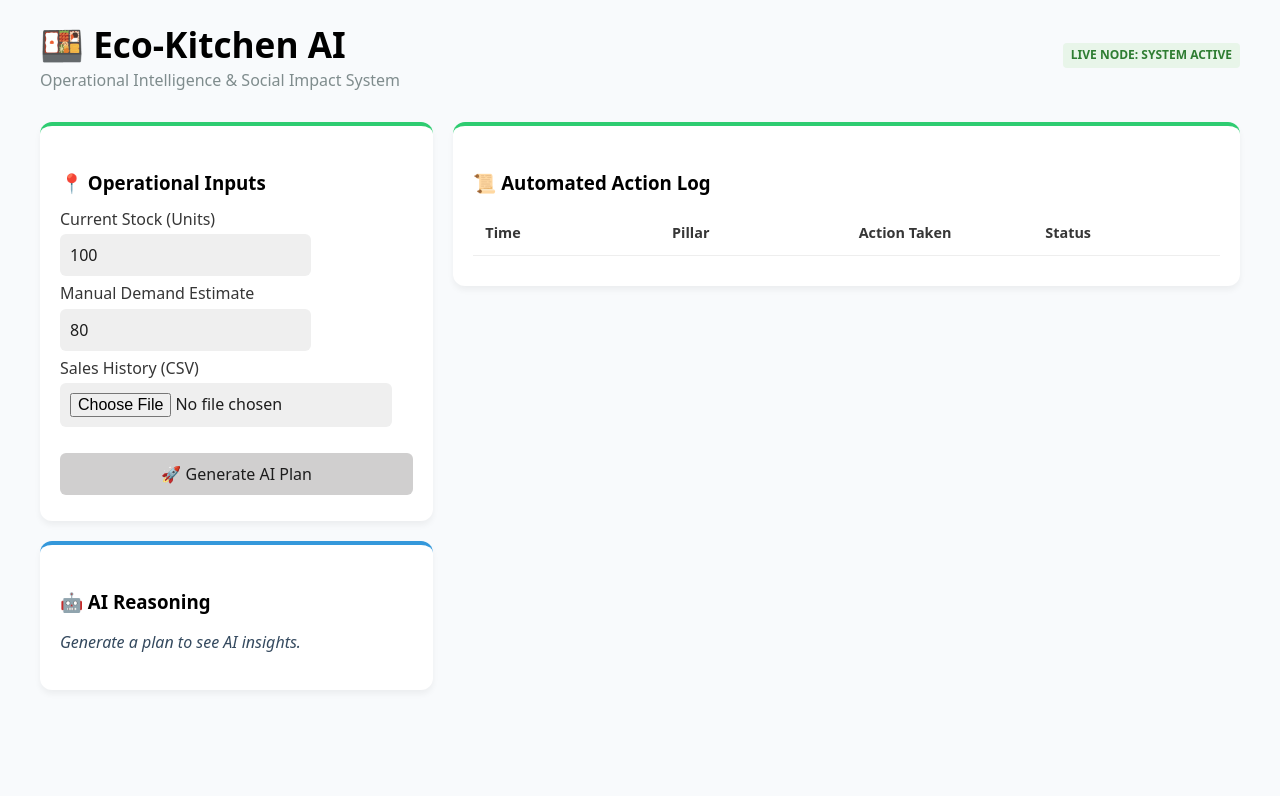
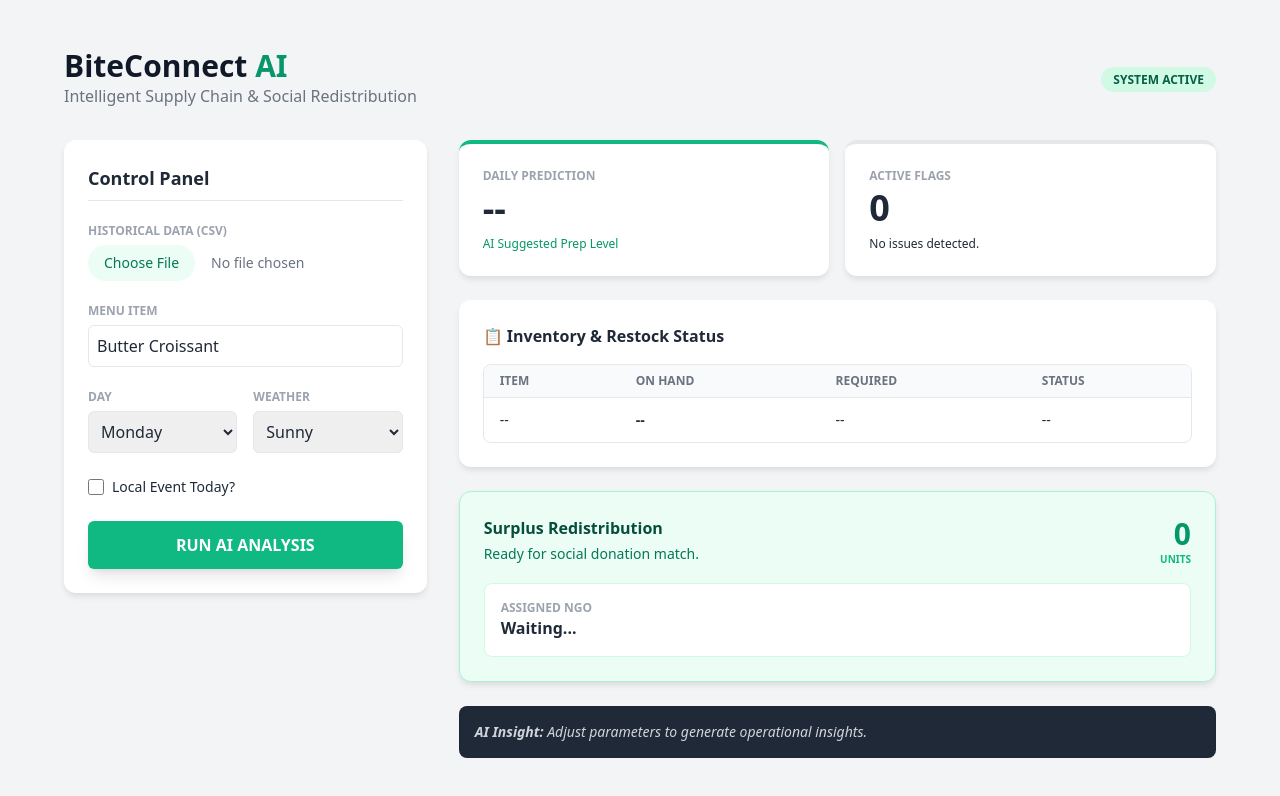
Before and after one commit to AbhignaReddy10/Codettes_KLH, a plain HTML site: page index.html in a window 1280 px wide. Drawn offline with nearby package versions, Linux system fonts and the light colour scheme.

Commit message:
Update index.html for AI Food Logic branding

```diff
--- a/index.html
+++ b/index.html
@@ -3,176 +3,196 @@
 <head>
     <meta charset="UTF-8">
     <meta name="viewport" content="width=device-width, initial-scale=1.0">
-    <title>BiteConnect| Smart Supply Chain</title>
-    <link rel="stylesheet" href="https://cdn.jsdelivr.net/npm/water.css@2/out/light.css">
+    <title>BiteConnect | AI Food Logic</title>
+    <script src="https://cdn.tailwindcss.com"></script>
     <style>
-        body { max-width: 1200px; margin: 20px auto; background-color: #f8fafc; }
-        .dashboard-grid { display: grid; grid-template-columns: 1fr 2fr; gap: 20px; }
-        .card { background: white; padding: 20px; border-radius: 12px; box-shadow: 0 4px 6px rgba(0,0,0,0.05); margin-bottom: 20px; border-top: 4px solid #2ecc71; }
-        .pillar-card { border-top: 4px solid #3498db; }
-        .metric { font-size: 2rem; font-weight: bold; color: #2c3e50; margin: 10px 0; }
-        .label { font-size: 0.8rem; text-transform: uppercase; color: #7f8c8d; letter-spacing: 1px; }
-        .inventory-banner { padding: 15px; border-radius: 8px; margin-top: 10px; font-weight: bold; text-align: center; }
-        .log-table { width: 100%; border-collapse: collapse; margin-top: 15px; font-size: 0.9rem; }
-        .log-table th, .log-table td { padding: 12px; border-bottom: 1px solid #eee; text-align: left; }
-        .badge { padding: 4px 8px; border-radius: 4px; font-size: 0.75rem; font-weight: bold; }
-        .badge-prediction { background: #e1f5fe; color: #0288d1; }
-        .badge-inventory { background: #fff3e0; color: #f57c00; }
-        .badge-social { background: #e8f5e9; color: #2e7d32; }
-        #loader { display: none; text-align: center; margin: 10px 0; font-style: italic; color: #2ecc71; }
+        body { background-color: #f3f4f6; color: #1f2937; }
+        .card { background: white; border-radius: 12px; box-shadow: 0 4px 6px -1px rgba(0,0,0,0.1); }
+        .stat-card { border-top: 4px solid #10b981; }
+        .flag-active { border-top: 4px solid #ef4444; background-color: #fef2f2; }
+        .btn-action { background-color: #10b981; color: white; transition: all 0.2s; }
+        .btn-action:hover { background-color: #059669; transform: translateY(-1px); }
     </style>
 </head>
-<body>
+<body class="p-6 lg:p-12">
 
-    <header style="display: flex; justify-content: space-between; align-items: center; margin-bottom: 30px;">
+    <div class="max-w-6xl mx-auto">
+        <header class="flex justify-between items-center mb-8">
             <div>
-            <h1 style="margin: 0;">🍱 Eco-Kitchen AI</h1>
-            <p style="margin: 0; color: #7f8c8d;">Operational Intelligence & Social Impact System</p>
+                <h1 class="text-3xl font-bold text-gray-900">BiteConnect <span class="text-emerald-600">AI</span></h1>
+                <p class="text-gray-500">Intelligent Supply Chain & Social Redistribution</p>
             </div>
-        <div style="text-align: right;">
-            <div class="badge badge-social">LIVE NODE: SYSTEM ACTIVE</div>
+            <div class="text-right">
+                <span class="bg-emerald-100 text-emerald-800 text-xs font-bold px-3 py-1 rounded-full">SYSTEM ACTIVE</span>
             </div>
         </header>
 
-    <div class="dashboard-grid">
-        <section>
-            <div class="card">
-                <h3>📍 Operational Inputs</h3>
-                <label>Current Stock (Units)</label>
-                <input type="number" id="stock" placeholder="e.g. 150" value="100">
+        <div class="grid grid-cols-1 lg:grid-cols-3 gap-8">
 
-                <label>Manual Demand Estimate</label>
-                <input type="number" id="demand" placeholder="e.g. 120" value="80">
-
-                <label>Sales History (CSV)</label>
-                <input type="file" id="csvFile">
-
-                <button onclick="analyze()" style="width: 100%; margin-top: 20px;">🚀 Generate AI Plan</button>
-                <div id="loader">Processing data & matching NGOs...</div>
+            <div class="lg:col-span-1">
+                <div class="card p-6 sticky top-8">
+                    <h2 class="text-lg font-bold mb-4 border-b pb-2">Control Panel</h2>
+                    <div class="space-y-4">
+                        <div>
+                            <label class="text-xs font-bold text-gray-400 uppercase">Historical Data (CSV)</label>
+                            <input type="file" id="csvFile" class="block w-full text-sm text-gray-500 mt-1 file:mr-4 file:py-2 file:px-4 file:rounded-full file:border-0 file:text-sm file:bg-emerald-50 file:text-emerald-700">
                         </div>
-
-            <div class="card pillar-card">
-                <h3>🤖 AI Reasoning</h3>
-                <p id="explanation" style="font-style: italic; color: #34495e;">Generate a plan to see AI insights.</p>
+                        <div>
+                            <label class="text-xs font-bold text-gray-400 uppercase">Menu Item</label>
+                            <input type="text" id="menuItem" placeholder="e.g. Butter Croissant" class="w-full border p-2 rounded-md mt-1" value="Butter Croissant">
                         </div>
-        </section>
-
-        <section>
-            <div id="resultCard" style="display:none;">
-                <div style="display: grid; grid-template-columns: 1fr 1fr; gap: 20px;">
-                    <div class="card pillar-card">
-                        <div class="label">Pillar 1: Demand Forecast</div>
-                        <div class="metric" id="forecast">0</div>
-                        <div class="badge badge-prediction">AI Predicted</div>
+                        <div class="grid grid-cols-2 gap-4">
+                            <div>
+                                <label class="text-xs font-bold text-gray-400 uppercase">Day</label>
+                                <select id="day" class="w-full border p-2 rounded-md mt-1">
+                                    <option>Monday</option><option>Tuesday</option>
+                                </select>
                             </div>
-
-                    <div class="card pillar-card">
-                        <div class="label">Pillar 2: Surplus Food</div>
-                        <div class="metric" id="surplus" style="color: #e67e22;">0</div>
-                        <div id="ngo" style="font-weight: bold; color: #3498db;">No Match</div>
+                            <div>
+                                <label class="text-xs font-bold text-gray-400 uppercase">Weather</label>
+                                <select id="weather" class="w-full border p-2 rounded-md mt-1">
+                                    <option>Sunny</option><option>Rainy</option>
+                                </select>
                             </div>
                         </div>
-
-                <div class="card pillar-card">
-                    <div class="label">Pillar 3: Inventory Status</div>
-                    <div id="inventoryStatus" class="inventory-banner">
-                        Awaiting Analysis
+                        <div class="flex items-center gap-2 py-2">
+                            <input type="checkbox" id="localEvent" class="w-4 h-4 accent-emerald-500">
+                            <span class="text-sm font-medium">Local Event Today?</span>
+                        </div>
+                        <button onclick="analyzeBiteConnect()" class="btn-action w-full py-3 rounded-md font-bold shadow-lg">RUN AI ANALYSIS</button>
                     </div>
                 </div>
             </div>
 
-            <div class="card">
-                <h3>📜 Automated Action Log</h3>
-                <table class="log-table">
-                    <thead>
+            <div class="lg:col-span-2 space-y-6">
+
+                <div class="grid grid-cols-1 md:grid-cols-2 gap-4">
+                    <div class="card p-6 stat-card">
+                        <p class="text-xs font-bold text-gray-400 uppercase">Daily Prediction</p>
+                        <div class="text-4xl font-bold mt-1" id="forecastVal">--</div>
+                        <p class="text-xs text-emerald-600 font-medium mt-2">AI Suggested Prep Level</p>
+                    </div>
+                    <div id="flagCard" class="card p-6 border-t-4 border-gray-200">
+                        <p class="text-xs font-bold text-gray-400 uppercase">Active Flags</p>
+                        <div class="text-4xl font-bold mt-1" id="flagCount">0</div>
+                        <p class="text-xs mt-2" id="flagMsg">No issues detected.</p>
+                    </div>
+                </div>
+
+                <div class="card p-6">
+                    <h3 class="font-bold text-gray-800 mb-4 flex items-center gap-2">
+                        📋 Inventory & Restock Status
+                    </h3>
+                    <div class="overflow-hidden border rounded-lg">
+                        <table class="min-w-full divide-y divide-gray-200">
+                            <thead class="bg-gray-50">
                                 <tr>
-                            <th>Time</th>
-                            <th>Pillar</th>
-                            <th>Action Taken</th>
-                            <th>Status</th>
+                                    <th class="px-4 py-2 text-left text-xs font-bold text-gray-500 uppercase">Item</th>
+                                    <th class="px-4 py-2 text-left text-xs font-bold text-gray-500 uppercase">On Hand</th>
+                                    <th class="px-4 py-2 text-left text-xs font-bold text-gray-500 uppercase">Required</th>
+                                    <th class="px-4 py-2 text-left text-xs font-bold text-gray-500 uppercase">Status</th>
                                 </tr>
                             </thead>
-                    <tbody id="logBody">
+                            <tbody id="inventoryBody" class="divide-y divide-gray-200">
+                                <tr>
+                                    <td class="px-4 py-3 text-sm" id="rowItem">--</td>
+                                    <td class="px-4 py-3 text-sm font-bold" id="rowStock">--</td>
+                                    <td class="px-4 py-3 text-sm" id="rowReq">--</td>
+                                    <td class="px-4 py-3 text-sm" id="rowStatus">--</td>
+                                </tr>
                             </tbody>
                         </table>
                     </div>
-        </section>
+                </div>
+
+                <div class="card p-6 bg-emerald-50 border-emerald-200 border">
+                    <div class="flex justify-between items-start">
+                        <div>
+                            <h3 class="font-bold text-emerald-900">Surplus Redistribution</h3>
+                            <p class="text-sm text-emerald-700 mt-1">Ready for social donation match.</p>
+                        </div>
+                        <div class="text-right">
+                            <div class="text-3xl font-bold text-emerald-600" id="surplusQty">0</div>
+                            <p class="text-[10px] font-bold uppercase text-emerald-500">Units</p>
+                        </div>
+                    </div>
+                    <div class="mt-4 p-4 bg-white rounded-lg border border-emerald-100 flex justify-between items-center">
+                        <div>
+                            <p class="text-xs font-bold text-gray-400">ASSIGNED NGO</p>
+                            <p class="font-bold text-gray-800" id="ngoName">Waiting...</p>
+                        </div>
+                        <button onclick="confirmDonation()" id="donateBtn" class="hidden px-4 py-2 bg-emerald-600 text-white text-xs font-bold rounded hover:bg-emerald-700">CONFIRM DISPATCH</button>
+                    </div>
+                </div>
+
+                <div class="p-4 bg-gray-800 text-gray-300 rounded-lg text-sm italic shadow-inner">
+                    <strong>AI Insight:</strong> <span id="reasoning">Adjust parameters to generate operational insights.</span>
+                </div>
+            </div>
+        </div>
     </div>
 
     <script>
-        async function analyze() {
-            const stock = document.getElementById("stock").value;
-            const demand = document.getElementById("demand").value;
-            const fileInput = document.getElementById("csvFile");
-            const loader = document.getElementById("loader");
-            const resultCard = document.getElementById("resultCard");
+        async function analyzeBiteConnect() {
+            const formData = new FormData();
+            formData.append("menu_item", document.getElementById("menuItem").value);
+            formData.append("day", document.getElementById("day").value);
+            formData.append("weather", document.getElementById("weather").value);
+            formData.append("event", document.getElementById("localEvent").checked);
 
-            loader.style.display = "block";
-
-            const formData = new FormData();
-            formData.append("stock", stock);
-            formData.append("demand", demand);
-            if(fileInput.files.length > 0) formData.append("file", fileInput.files[0]);
+            const file = document.getElementById("csvFile").files[0];
+            if(file) formData.append("file", file);
 
             try {
-                const res = await fetch("http://127.0.0.1:8000/analyze/", {
-                    method: "POST",
-                    body: formData
-                });
+                const res = await fetch("http://localhost:8000/analyze/", { method: "POST", body: formData });
                 const data = await res.json();
 
-                // Show Results
-                resultCard.style.display = "block";
-                loader.style.display = "none";
+                // 1. Predictions
+                document.getElementById("forecastVal").innerText = data.prediction.forecast_value + " units";
+                document.getElementById("reasoning").innerText = data.prediction.reasoning;
 
-                // Map Prediction
-                document.getElementById("forecast").innerText = data.prediction.forecast_value;
+                // 2. Flags & Out of Stock Logic
+                const flagCard = document.getElementById("flagCard");
+                const flagCount = document.getElementById("flagCount");
+                const flagMsg = document.getElementById("flagMsg");
 
-                // Map Inventory
-                const invCard = document.getElementById("inventoryStatus");
-                invCard.innerText = data.inventory.msg;
-                invCard.style.backgroundColor = data.inventory.alert ? "#ffdce0" : "#dcfce7";
-                invCard.style.color = data.inventory.alert ? "#af233a" : "#166534";
+                if (data.inventory.alert) {
+                    flagCard.className = "card p-6 flag-active";
+                    flagCount.innerText = "1";
+                    flagCount.classList.add("text-red-600");
+                    flagMsg.innerText = "CRITICAL: Stock below required prep.";
+                    document.getElementById("rowStatus").innerHTML = '<span class="text-red-600 font-bold">⚠️ OUT OF STOCK</span>';
+                } else {
+                    flagCard.className = "card p-6 stat-card";
+                    flagCount.innerText = "0";
+                    flagCount.classList.remove("text-red-600");
+                    flagMsg.innerText = "No issues detected.";
+                    document.getElementById("rowStatus").innerHTML = '<span class="text-emerald-600 font-bold">✅ STABLE</span>';
+                }
 
-                // Map Redistribution
-                document.getElementById("surplus").innerText = data.redistribution.surplus + " Units";
-                document.getElementById("ngo").innerText = "Assigned: " + data.redistribution.ngo;
-                document.getElementById("explanation").innerText = data.redistribution.reason;
+                // 3. Inventory Table
+                document.getElementById("rowItem").innerText = document.getElementById("menuItem").value;
+                document.getElementById("rowStock").innerText = data.inventory.stock_level;
+                document.getElementById("rowReq").innerText = data.prediction.forecast_value;
 
-                // Update Log
-                addToLog(data);
+                // 4. Surplus & NGO
+                document.getElementById("surplusQty").innerText = data.social.surplus;
+                document.getElementById("ngoName").innerText = data.social.ngo_match;
 
-            } catch (error) {
-                console.error("Error:", error);
-                loader.style.display = "none";
-                alert("FastAPI Error: Is the server running at localhost:8000?");
+                const btn = document.getElementById("donateBtn");
+                if(data.social.surplus > 0) {
+                    btn.classList.remove("hidden");
+                } else {
+                    btn.classList.add("hidden");
+                }
+
+            } catch (err) {
+                alert("Please ensure the BiteConnect Backend (FastAPI) is running.");
             }
         }
 
-        function addToLog(data) {
-            const logBody = document.getElementById("logBody");
-            const now = new Date().toLocaleTimeString();
-
-            // Create rows for the log
-            const invRow = `<tr>
-                <td>${now}</td>
-                <td><span class="badge badge-inventory">Inventory</span></td>
-                <td>${data.inventory.msg}</td>
-                <td>Verified</td>
-            </tr>`;
-
-            let socialRow = "";
-            if(data.redistribution.surplus > 0) {
-                socialRow = `<tr>
-                    <td>${now}</td>
-                    <td><span class="badge badge-social">Social</span></td>
-                    <td>Surplus matched with ${data.redistribution.ngo}</td>
-                    <td>Dispatched</td>
-                </tr>`;
-            }
-
-            // Insert at the top
-            logBody.innerHTML = invRow + socialRow + logBody.innerHTML;
+        function confirmDonation() {
+            alert("Success! Redistribution order sent to " + document.getElementById("ngoName").innerText);
         }
     </script>
 </body>
```
Lines whose indentation alone changed are shown as unchanged.
